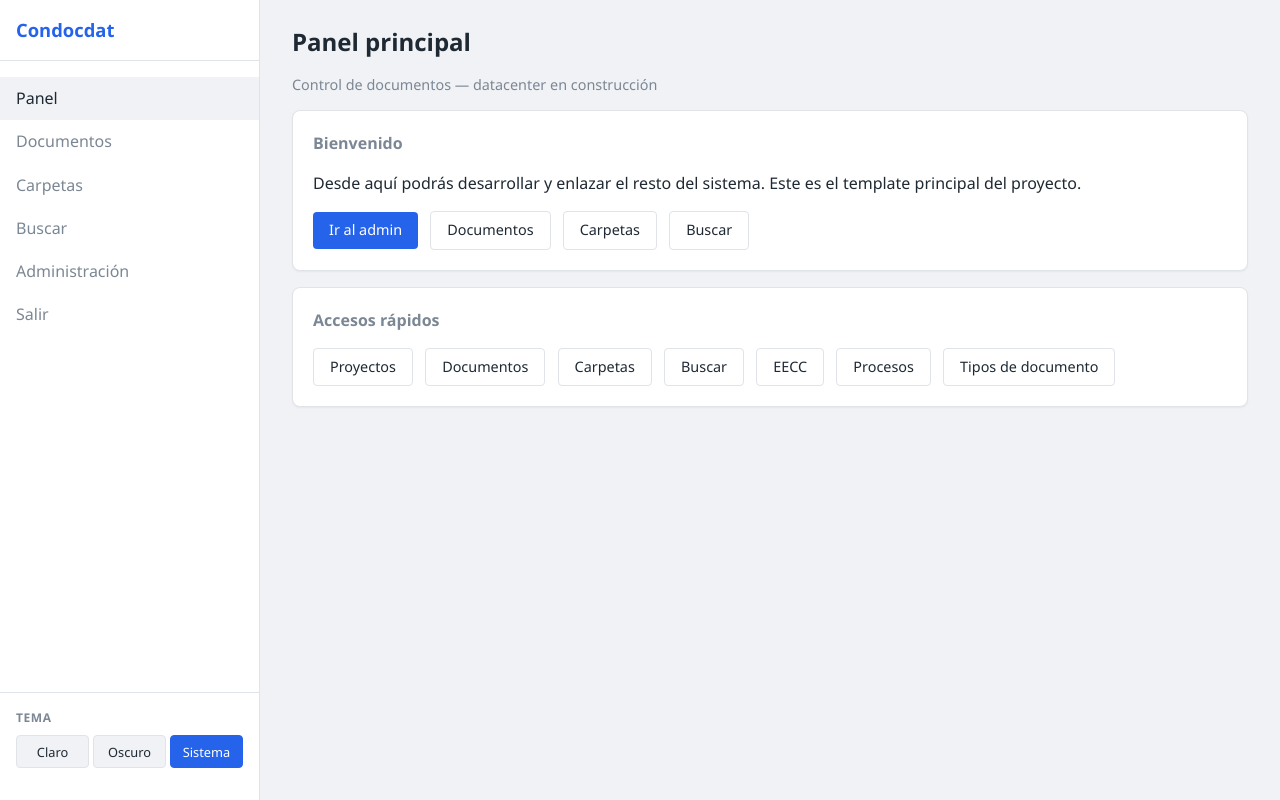
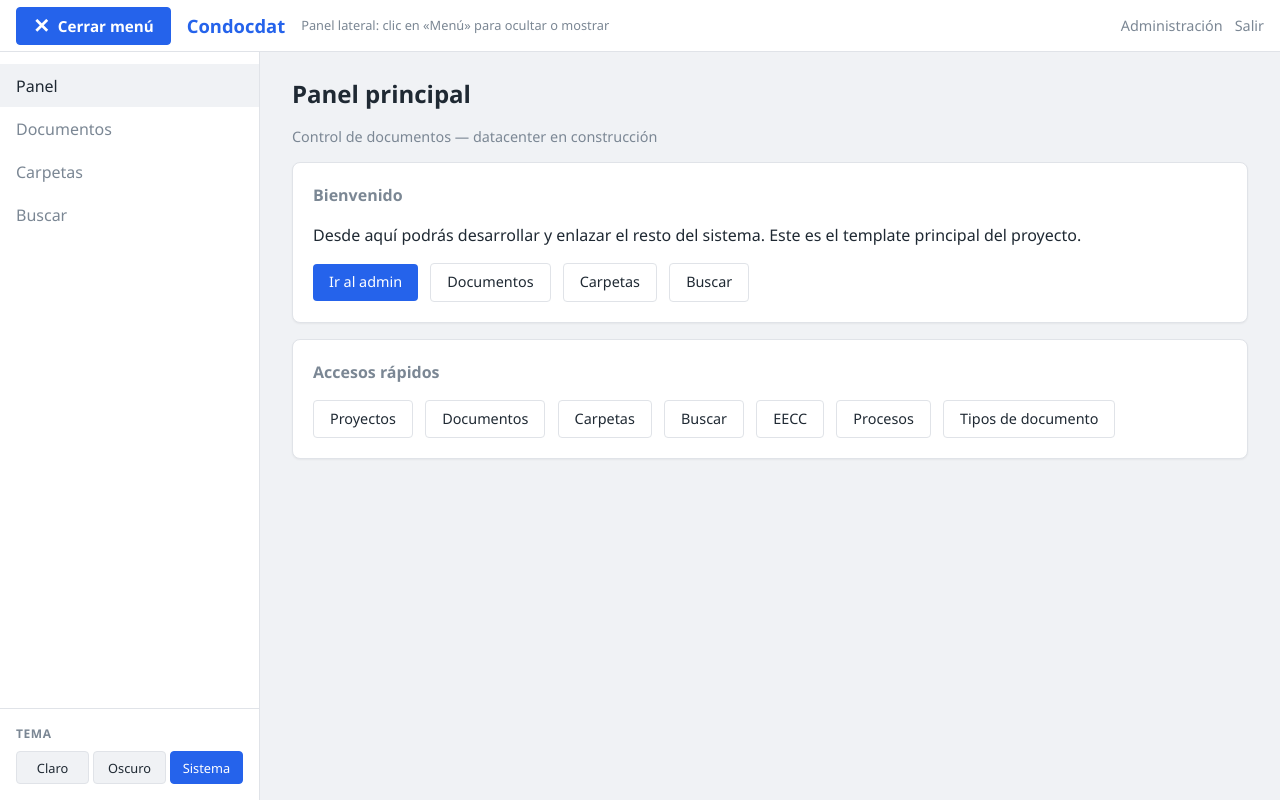
Before and after one commit to maxgonpe/condocdat, a Django app: page / in a window 1280 px wide. Run offline with Django 5.2, Linux system fonts and the light colour scheme; the visitor is signed in with stand-in values (Sample User, id 1).

Commit message:
se implmenta al panel lateral la funcionabilidad de ocultarse y mostrarse

```diff
--- a/static/css/theme.css
+++ b/static/css/theme.css
@@ -109,6 +109,8 @@ body {
   min-height: 100vh;
   line-height: 1.5;
   transition: background-color var(--transition), color var(--transition);
+  display: flex;
+  flex-direction: column;
 }
 
 a {
@@ -121,38 +123,115 @@ a:hover {
   text-decoration: underline;
 }
 
-/* ========== LAYOUT ========== */
-.layout {
+/* ========== LAYOUT REDISEÑADO: BARRA SUPERIOR + CUERPO ========== */
+.app-header {
+  flex-shrink: 0;
   display: flex;
-  min-height: 100vh;
+  align-items: center;
+  gap: 1rem;
+  height: 52px;
+  padding: 0 1rem;
+  background: var(--surface);
+  border-bottom: 1px solid var(--border);
+  z-index: 100;
 }
 
-/* ========== SIDEBAR ========== */
-.sidebar {
-  width: 260px;
-  background: var(--surface);
-  border-right: 1px solid var(--border);
-  padding: 1rem 0;
-  display: flex;
-  flex-direction: column;
-  transition: background-color var(--transition), border-color var(--transition);
+.menu-btn {
+  display: inline-flex;
+  align-items: center;
+  gap: 0.5rem;
+  padding: 0.5rem 1rem;
+  font-size: 0.95rem;
+  font-weight: 600;
+  font-family: inherit;
+  color: var(--accent-text);
+  background: var(--accent);
+  border: 1px solid var(--accent);
+  border-radius: var(--radius-sm);
+  cursor: pointer;
+  transition: background var(--transition), border-color var(--transition), color var(--transition);
 }
 
-.sidebar .brand {
-  padding: 0 1rem 1rem;
-  border-bottom: 1px solid var(--border);
-  margin-bottom: 1rem;
+.menu-btn:hover {
+  background: var(--accent-hover);
+  border-color: var(--accent-hover);
+  color: var(--accent-text);
+}
+
+.menu-btn-icon {
+  font-size: 1.25rem;
+  line-height: 1;
+}
+
+.header-hint {
+  margin: 0;
+  font-size: 0.8rem;
+  color: var(--text-muted);
+}
+
+@media (max-width: 700px) {
+  .header-hint { display: none; }
+}
+
+.app-title {
   font-weight: 700;
   font-size: 1.15rem;
   color: var(--accent);
-  transition: color var(--transition);
 }
 
-.sidebar nav {
-  flex: 1;
+.header-right {
+  margin-left: auto;
+  display: flex;
+  align-items: center;
+  gap: 0.75rem;
 }
 
-.sidebar nav a {
+.header-link {
+  font-size: 0.9rem;
+  color: var(--text-muted);
+  text-decoration: none;
+}
+
+.header-link:hover {
+  color: var(--text);
+  text-decoration: underline;
+}
+
+.app-body {
+  display: flex;
+  flex-direction: row;
+  flex: 1 1 auto;
+  min-height: 0;
+  height: calc(100vh - 52px);
+}
+
+/* ========== SIDEBAR (SE OCULTA CON data-sidebar="closed" EN BODY) ========== */
+.sidebar {
+  width: 260px;
+  min-width: 260px;
+  flex-shrink: 0;
+  background: var(--surface);
+  border-right: 1px solid var(--border);
+  display: flex;
+  flex-direction: column;
+  overflow: hidden;
+  transition: width 0.2s ease, min-width 0.2s ease, visibility 0.2s ease;
+}
+
+body[data-sidebar="closed"] .sidebar {
+  width: 0 !important;
+  min-width: 0 !important;
+  border-right-width: 0 !important;
+  overflow: hidden !important;
+  visibility: hidden !important;
+}
+
+.sidebar-nav {
+  flex: 1;
+  padding: 0.75rem 0;
+}
+
+.sidebar-nav a {
   display: block;
   padding: 0.6rem 1rem;
   color: var(--text-muted);
@@ -160,8 +239,8 @@ a:hover {
   transition: background var(--transition), color var(--transition);
 }
 
-.sidebar nav a:hover,
-.sidebar nav a.active {
+.sidebar-nav a:hover,
+.sidebar-nav a.active {
   background: var(--surface-hover);
   color: var(--text);
   text-decoration: none;
@@ -172,6 +251,7 @@ a:hover {
   padding: 1rem;
   border-top: 1px solid var(--border);
   margin-top: auto;
+  flex-shrink: 0;
 }
 
 .theme-switcher label {
@@ -217,7 +297,8 @@ a:hover {
 
 /* ========== ÁREA PRINCIPAL ========== */
 .main {
-  flex: 1;
+  flex: 1 1 auto;
+  min-width: 0;
   padding: 1.5rem 2rem;
   overflow: auto;
   background: var(--bg);
--- a/templates/base.html
+++ b/templates/base.html
@@ -17,17 +17,39 @@
   {% block extra_css %}{% endblock %}
 </head>
 <body>
-  <div class="layout">
-    <aside class="sidebar">
-      <div class="brand">Condocdat</div>
-      <nav>
+  <script>
+    (function() {
+      try {
+        var v = localStorage.getItem('condocdat-sidebar-open');
+        document.body.setAttribute('data-sidebar', v === 'false' ? 'closed' : 'open');
+      } catch (e) {
+        document.body.setAttribute('data-sidebar', 'open');
+      }
+    })();
+  </script>
+  <header class="app-header">
+    <button type="button" class="menu-btn" id="menu-btn" aria-label="Abrir o cerrar panel lateral" title="Clic para mostrar u ocultar el panel lateral" onclick="window.toggleSidebar(); return false;">
+      <span class="menu-btn-icon" aria-hidden="true">☰</span>
+      <span class="menu-btn-text">Menú</span>
+    </button>
+    <span class="app-title">Condocdat</span>
+    <p class="header-hint" aria-hidden="true">Panel lateral: clic en «Menú» para ocultar o mostrar</p>
+    <div class="header-right">
+      <a href="{% url 'admin:index' %}" class="header-link">Administración</a>
+      {% if user.is_authenticated %}
+        <a href="{% url 'logout' %}" class="header-link">Salir</a>
+      {% endif %}
+    </div>
+  </header>
+
+  <div class="app-body">
+    <aside class="sidebar" id="sidebar">
+      <nav class="sidebar-nav">
         {% if user.is_authenticated %}
           <a href="{% url 'dashboard' %}" class="{% if request.resolver_match.url_name == 'dashboard' %}active{% endif %}">Panel</a>
           <a href="{% url 'document_list' %}" class="{% if request.resolver_match.url_name == 'document_list' or request.resolver_match.url_name == 'document_detail' %}active{% endif %}">Documentos</a>
           <a href="{% url 'folder_list' %}" class="{% if request.resolver_match.url_name == 'folder_list' or request.resolver_match.url_name == 'folder_detail' %}active{% endif %}">Carpetas</a>
           <a href="{% url 'search_unified' %}" class="{% if request.resolver_match.url_name == 'search_unified' %}active{% endif %}">Buscar</a>
-          <a href="{% url 'admin:index' %}">Administración</a>
-          <a href="{% url 'logout' %}">Salir</a>
         {% else %}
           <a href="{% url 'login' %}" class="{% if request.resolver_match.url_name == 'login' %}active{% endif %}">Iniciar sesión</a>
         {% endif %}
@@ -41,6 +63,7 @@
         </div>
       </div>
     </aside>
+
     <main class="main">
       {% if messages %}
       <div class="messages-wrap">
@@ -54,7 +77,41 @@
       {% block content %}{% endblock %}
     </main>
   </div>
+
   <script src="{% static 'js/theme.js' %}"></script>
+  <script>
+    (function() {
+      var KEY = 'condocdat-sidebar-open';
+
+      window.toggleSidebar = function() {
+        var body = document.body;
+        var isClosed = body.getAttribute('data-sidebar') === 'closed';
+        var open = isClosed;
+        body.setAttribute('data-sidebar', open ? 'open' : 'closed');
+        try { localStorage.setItem(KEY, open ? 'true' : 'false'); } catch (e) {}
+        var btn = document.getElementById('menu-btn');
+        if (btn) {
+          var icon = btn.querySelector('.menu-btn-icon');
+          var textSpan = btn.querySelector('.menu-btn-text');
+          if (icon) icon.textContent = open ? '\u2715' : '\u2630';
+          if (textSpan) textSpan.textContent = open ? 'Cerrar men\u00fa' : 'Men\u00fa';
+        }
+      };
+
+      (function init() {
+        var open = true;
+        try { open = localStorage.getItem(KEY) !== 'false'; } catch (e) {}
+        document.body.setAttribute('data-sidebar', open ? 'open' : 'closed');
+        var btn = document.getElementById('menu-btn');
+        if (btn) {
+          var icon = btn.querySelector('.menu-btn-icon');
+          var textSpan = btn.querySelector('.menu-btn-text');
+          if (icon) icon.textContent = open ? '\u2715' : '\u2630';
+          if (textSpan) textSpan.textContent = open ? 'Cerrar men\u00fa' : 'Men\u00fa';
+        }
+      })();
+    })();
+  </script>
   {% block extra_js %}{% endblock %}
 </body>
 </html>
```
Also changed, not shown: static/js/sidebar.js (added, +63 -0 lines).
